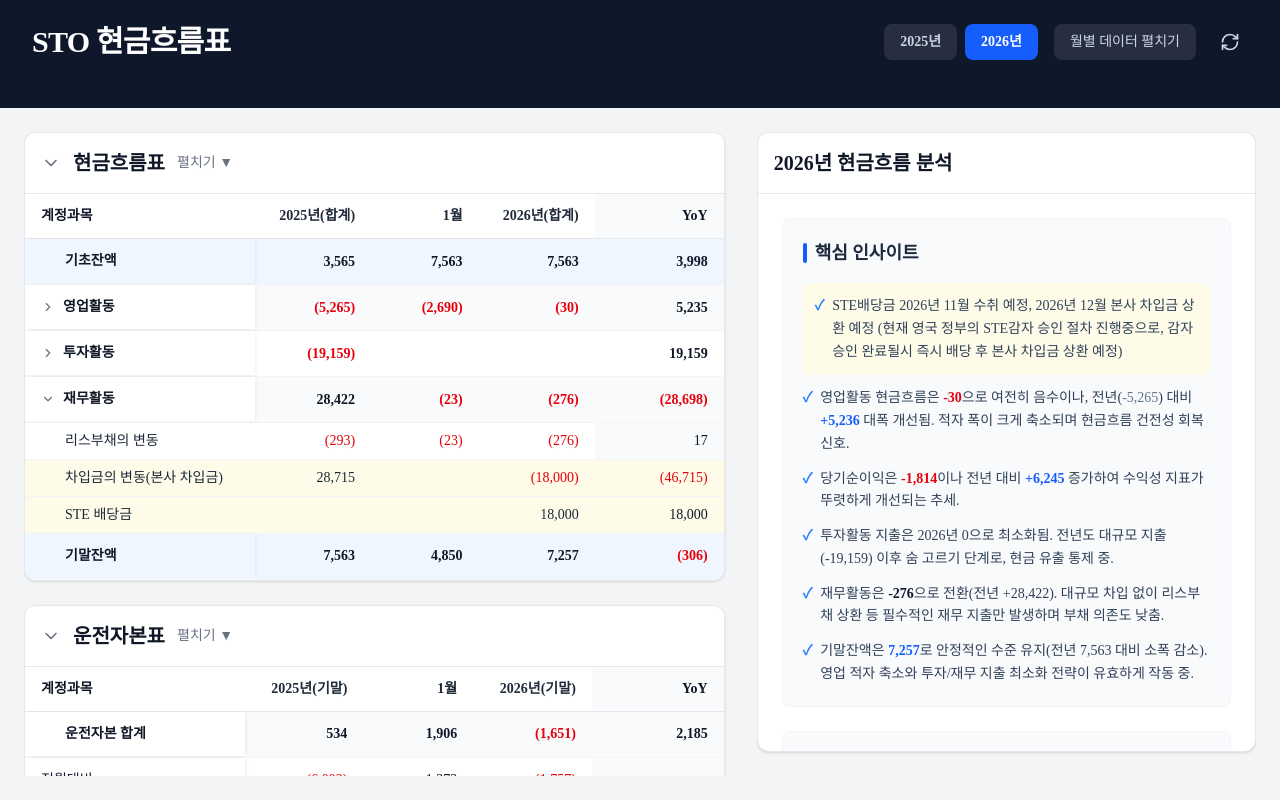
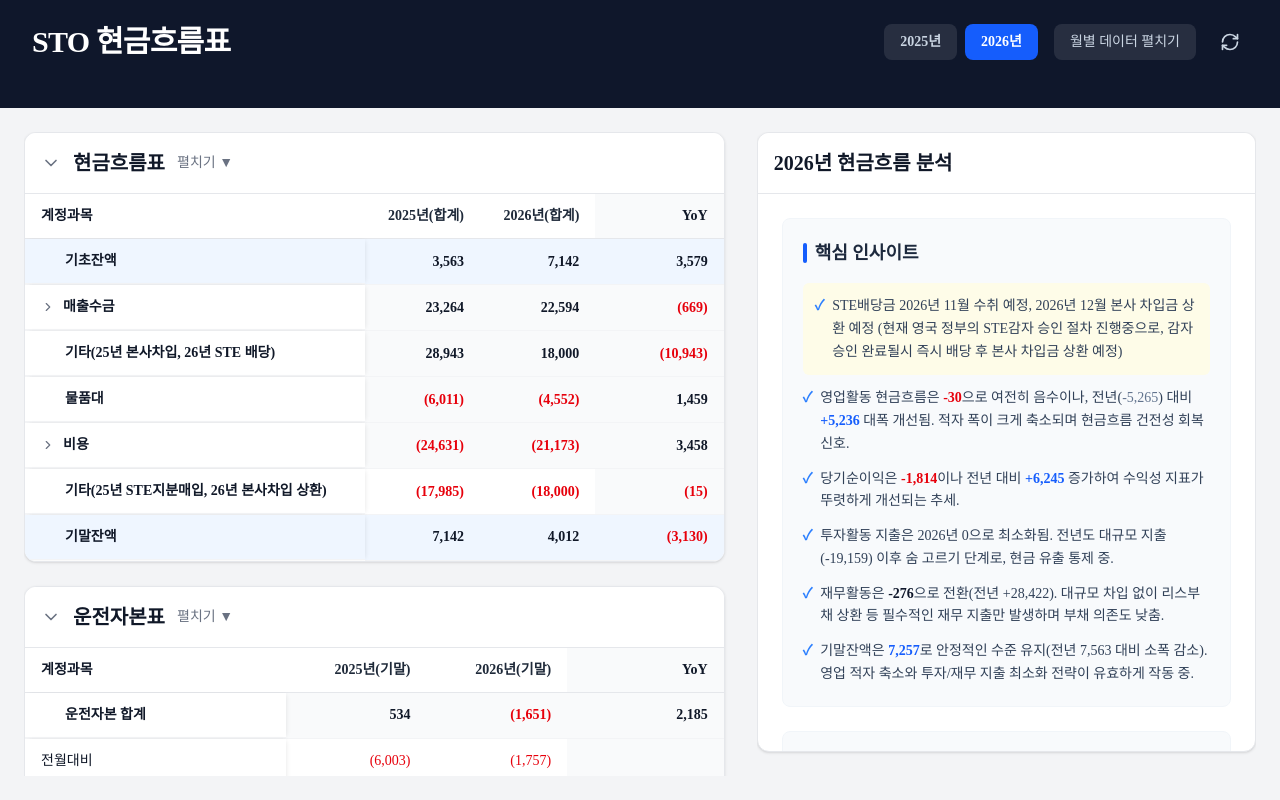
Before and after one commit to kyeongsoo88/stocashnew, a Next.js app: page / in a window 1280 px wide. Built offline with nearby package versions, Linux system fonts and the light colour scheme; a web font is replaced by a local one.

Commit message:
Fix Cost grouping logic for Other Cost visibility

```diff
--- a/components/DataTable.tsx
+++ b/components/DataTable.tsx
@@ -26,14 +26,14 @@ interface GroupedRow {
 export const DataTable: React.FC<DataTableProps> = ({ headers, rows, title, showMonthly = false, expandAll = false, onExpandAllChange }) => {
   const [expandedGroups, setExpandedGroups] = useState<Record<string, boolean>>({});
 
-  // Determine which columns to hide (Feb-Nov if showMonthly is false)
+  // Determine which columns to hide (Jan-Dec if showMonthly is false)
   const hiddenColumnIndices = useMemo(() => {
     const indices = new Set<number>();
 
     if (!showMonthly) {
-      // Hide columns 2-12 (Feb-Nov, indices 2-12 in 0-based)
+      // Hide columns 1-12 (Jan-Dec, indices 2-13 in 0-based)
       // Assuming: 계정과목, 2025년(합계), 1월, 2월, ..., 12월, 2026년(합계), YoY
-      for (let i = 3; i <= 13; i++) { // 2월(3) ~ 11월(13)
+      for (let i = 2; i <= 13; i++) { // 1월(2) ~ 12월(13)
         indices.add(i);
       }
     }
@@ -52,13 +52,20 @@ export const DataTable: React.FC<DataTableProps> = ({ headers, rows, title, show
     const groups: GroupedRow[] = [];
     let currentGroup: GroupedRow | null = null;
 
-    const parentKeywords = ["영업활동", "투자활동", "재무활동"];
+    const parentKeywords = ["영업활동", "투자활동", "재무활동", "매출수금", "비용"];
     const standaloneKeywords = ["기초잔액", "기말잔액", "운전자본 합계"];
+    const salesCollectionChildren = ["온라인(US+EU)", "홀세일", "라이선스"];
+    const costChildren = ["인건비", "지급수수료", "광고선전비", "기타비용"];
 
     rows.forEach((row, index) => {
       const firstCell = row[0] || "";
-      const isParent = parentKeywords.some(k => firstCell.includes(k));
+      const isParent = parentKeywords.some(k => {
+        if (k === "비용") return firstCell.trim() === "비용";
+        return firstCell.includes(k);
+      });
       const isStandalone = standaloneKeywords.some(k => firstCell.includes(k));
+      const isSalesCollectionChild = salesCollectionChildren.some(k => firstCell.includes(k));
+      const isCostChild = costChildren.some(k => firstCell.includes(k));
 
       if (isStandalone) {
         // Standalone row (no children) - 기초잔액, 기말잔액
@@ -70,7 +77,7 @@ export const DataTable: React.FC<DataTableProps> = ({ headers, rows, title, show
           isHeader: true
         });
       } else if (isParent) {
-        // Start new group - 영업활동, 투자활동, 재무활동
+        // Start new group - 영업활동, 투자활동, 재무활동, 매출수금
         currentGroup = {
           id: firstCell + index,
           data: row,
@@ -78,19 +85,60 @@ export const DataTable: React.FC<DataTableProps> = ({ headers, rows, title, show
           isHeader: true
         };
         groups.push(currentGroup);
-      } else {
-        // Child row - 부모 그룹의 하위 항목들
-        if (currentGroup) {
+      } else if (isSalesCollectionChild && currentGroup && currentGroup.data[0]?.includes("매출수금")) {
+        // Child row of 매출수금 - 온라인(US+EU), 홀세일, 라이선스
         currentGroup.children.push(row);
-        } else {
-          // Orphan row (no parent) - 혹시 모를 독립 항목
+      } else if (isCostChild && currentGroup && currentGroup.data[0]?.includes("비용")) {
+        // Child row of 비용 - 인건비, 지급수수료, 광고선전비, 기타비용
+        // 기타비용은 반드시 비용의 자식으로 처리
+        currentGroup.children.push(row);
+      } else if (currentGroup && currentGroup.data[0]?.includes("비용") && !isCostChild) {
+        // 비용 그룹 종료 - 비용 자식이 아닌 항목이 오면 그룹 닫기
+        // 기타(차입상환, STE지분매입), 기타(25년 STE지분매입, 26년 본사차입 상환)은 비용과 같은 레벨의 독립 항목
+        currentGroup = null;
+        const isOtherRepayment = firstCell.includes("기타(차입상환") || firstCell.includes("기타(25년 STE지분매입");
         groups.push({
           id: firstCell + index,
           data: row,
           children: [],
-            isHeader: false
+          isHeader: isOtherRepayment ? true : false
         });
-        }
+      } else if (currentGroup && currentGroup.data[0]?.includes("매출수금") && !isSalesCollectionChild) {
+        // 매출수금 그룹 종료 - 매출수금 자식이 아닌 항목이 오면 그룹 닫기
+        // STE 배당, 물품대 등은 매출수금과 같은 레벨의 독립 항목 (비용은 부모 그룹이므로 제외)
+        currentGroup = null;
+        const isTopLevelItem = firstCell.includes("STE 배당") || firstCell.includes("물품대");
+        groups.push({
+          id: firstCell + index,
+          data: row,
+          children: [],
+          isHeader: isTopLevelItem ? true : false
+        });
+      } else if (currentGroup && currentGroup.data[0]?.includes("비용") && !isCostChild) {
+        // 비용 그룹 종료 - 비용 자식이 아닌 항목이 오면 그룹 닫기
+        // 기타(차입상환, STE지분매입), 기타(25년 STE지분매입, 26년 본사차입 상환)은 비용과 같은 레벨의 독립 항목
+        currentGroup = null;
+        const isOtherRepayment = firstCell.includes("기타(차입상환") || firstCell.includes("기타(25년 STE지분매입");
+        groups.push({
+          id: firstCell + index,
+          data: row,
+          children: [],
+          isHeader: isOtherRepayment ? true : false
+        });
+      } else if (currentGroup && !currentGroup.data[0]?.includes("매출수금") && !currentGroup.data[0]?.includes("비용")) {
+        // Child row - 영업활동, 투자활동, 재무활동의 하위 항목들
+        currentGroup.children.push(row);
+      } else {
+        // Orphan row (no parent) - 혹시 모를 독립 항목
+        // STE 배당, 물품대, 기타(차입상환, STE지분매입), 기타(25년 STE지분매입, 26년 본사차입 상환) 등은 매출수금/비용과 같은 레벨의 독립 항목
+        currentGroup = null;
+        const isTopLevelItem = firstCell.includes("STE 배당") || firstCell.includes("물품대") || firstCell.includes("기타(차입상환") || firstCell.includes("기타(25년 STE지분매입");
+        groups.push({
+          id: firstCell + index,
+          data: row,
+          children: [],
+          isHeader: isTopLevelItem ? true : false
+        });
       }
     });
 
@@ -170,6 +218,8 @@ export const DataTable: React.FC<DataTableProps> = ({ headers, rows, title, show
               const isExpanded = expandedGroups[group.id] ?? false;
               const hasChildren = group.children.length > 0;
               const visibleData = getVisibleCells(group.data);
+              const isOtherItem = group.data[0]?.includes("기타(본사차입") || group.data[0]?.includes("기타(차입상환") || group.data[0]?.includes("기타(25년 STE지분매입");
+              const isOtherRepaymentParent = group.data[0]?.includes("기타(차입상환") || group.data[0]?.includes("기타(25년 STE지분매입");
 
               return (
                 <React.Fragment key={group.id}>
@@ -179,14 +229,18 @@ export const DataTable: React.FC<DataTableProps> = ({ headers, rows, title, show
                     className={cn(
                       "group transition-colors",
                       hasChildren ? "cursor-pointer hover:bg-gray-50" : "hover:bg-gray-50",
+                      // 기타(본사차입, STE 배당등), 기타(차입상환, STE지분매입), 기타(25년 STE지분매입, 26년 본사차입 상환)은 검정색
+                      isOtherItem && "text-gray-900",
+                      // 기타(차입상환, STE지분매입), 기타(25년 STE지분매입, 26년 본사차입 상환)은 볼드체
+                      isOtherRepaymentParent && "font-bold",
                       // Highlight 기초잔액 and 기말잔액
                       group.isHeader && (group.data[0]?.includes("기초잔액") || group.data[0]?.includes("기말잔액"))
                         ? "font-bold text-gray-900 bg-blue-50"
                         : group.isHeader && group.data[0]?.includes("투자활동")
                         ? "font-bold text-gray-900 bg-white"
-                        : group.isHeader
+                        : group.isHeader && !isOtherRepaymentParent
                         ? "font-bold text-gray-900 bg-gray-50"
-                        : "font-medium text-gray-900"
+                        : !isOtherRepaymentParent && "font-medium text-gray-900"
                     )}
                   >
                     {visibleData.map((cell, cellIndex) => {
@@ -202,6 +256,8 @@ export const DataTable: React.FC<DataTableProps> = ({ headers, rows, title, show
                           className={cn(
                             "px-4 py-3 border-b border-gray-100 whitespace-nowrap",
                             // First Column
+                            // 기타(본사차입, STE 배당등), 기타(차입상환, STE지분매입)은 검정색 (빨간색 오버라이드)
+                            cellIndex === 0 && isOtherItem && "!text-gray-900",
                             cellIndex === 0 && "sticky left-0 z-10 text-left flex items-center gap-2 shadow-[2px_0_5px_-2px_rgba(0,0,0,0.1)]",
                             cellIndex === 0 && isBeginningOrEnding && "bg-blue-50 group-hover:bg-blue-100",
                             cellIndex === 0 && isInvesting && "bg-white group-hover:bg-gray-50",
@@ -215,8 +271,8 @@ export const DataTable: React.FC<DataTableProps> = ({ headers, rows, title, show
                             isLast && isBeginningOrEnding && "bg-blue-50 group-hover:bg-blue-100",
                             isLast && isInvesting && "bg-white group-hover:bg-gray-100",
                             isLast && !isBeginningOrEnding && !isInvesting && "bg-gray-50 group-hover:bg-gray-100",
-                            // Negative numbers
-                            negative && "text-red-600"
+                            // Negative numbers (첫 번째 열 제외)
+                            negative && cellIndex !== 0 && "text-red-600"
                           )}
                         >
                           {cellIndex === 0 && hasChildren && (
@@ -239,12 +295,16 @@ export const DataTable: React.FC<DataTableProps> = ({ headers, rows, title, show
                     const visibleChildData = getVisibleCells(childRow);
                     const isBorrowingRow = childRow[0]?.includes("차입금의 변동(본사 차입금)");
                     const isSTEDividend = childRow[0]?.includes("STE 배당금");
+                    const isOtherItem = childRow[0]?.includes("기타(본사차입") || childRow[0]?.includes("기타(차입상환") || childRow[0]?.includes("기타(25년 STE지분매입");
+                    const isOtherRepayment = childRow[0]?.includes("기타(차입상환") || childRow[0]?.includes("기타(25년 STE지분매입");
                     const isHighlighted = isBorrowingRow || isSTEDividend;
                     return (
                       <tr
                         key={`${group.id}-child-${childIndex}`}
                 className={cn(
                           "transition-colors",
+                          // 기타(본사차입, STE 배당등), 기타(차입상환, STE지분매입)은 검정색
+                          isOtherItem && "text-gray-900",
                           isHighlighted ? "bg-yellow-50 hover:bg-yellow-100" : "hover:bg-gray-50/80"
                         )}
                       >
@@ -257,7 +317,13 @@ export const DataTable: React.FC<DataTableProps> = ({ headers, rows, title, show
                     <td
                       key={cellIndex}
                       className={cn(
-                                "px-4 py-2 border-b border-gray-100 whitespace-nowrap text-gray-800",
+                                "px-4 py-2 border-b border-gray-100 whitespace-nowrap",
+                                // First column text color - 기타(본사차입, STE 배당등), 기타(차입상환, STE지분매입)은 검정색 (빨간색 오버라이드)
+                                cellIndex === 0 && isOtherItem && "!text-gray-900",
+                                cellIndex === 0 && !isOtherItem && "text-gray-800",
+                                // 기타(차입상환, STE지분매입), 기타(25년 STE지분매입, 26년 본사차입 상환)은 볼드체, 기타비용은 볼드체 해제
+                                cellIndex === 0 && isOtherRepayment && "font-bold",
+                                cellIndex === 0 && !isOtherRepayment && "font-normal",
                                 // Indentation
                                 cellIndex === 0 && "sticky left-0 z-10 text-left pl-10 shadow-[2px_0_5px_-2px_rgba(0,0,0,0.1)]",
                                 cellIndex === 0 && isHighlighted && "bg-yellow-50",
```
Also changed, not shown: public/data/cashflow.csv. Lines whose indentation alone changed are shown as unchanged.
